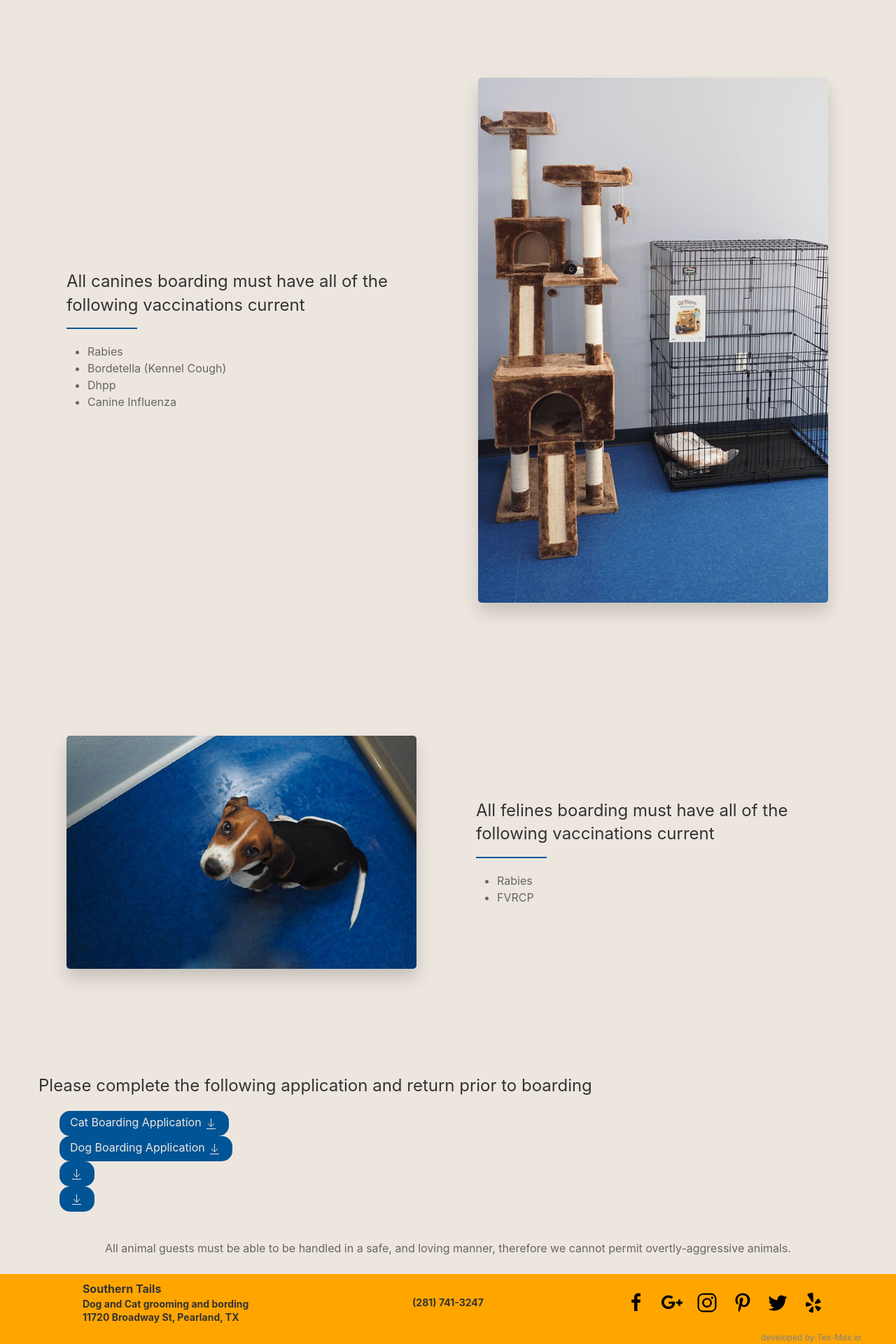
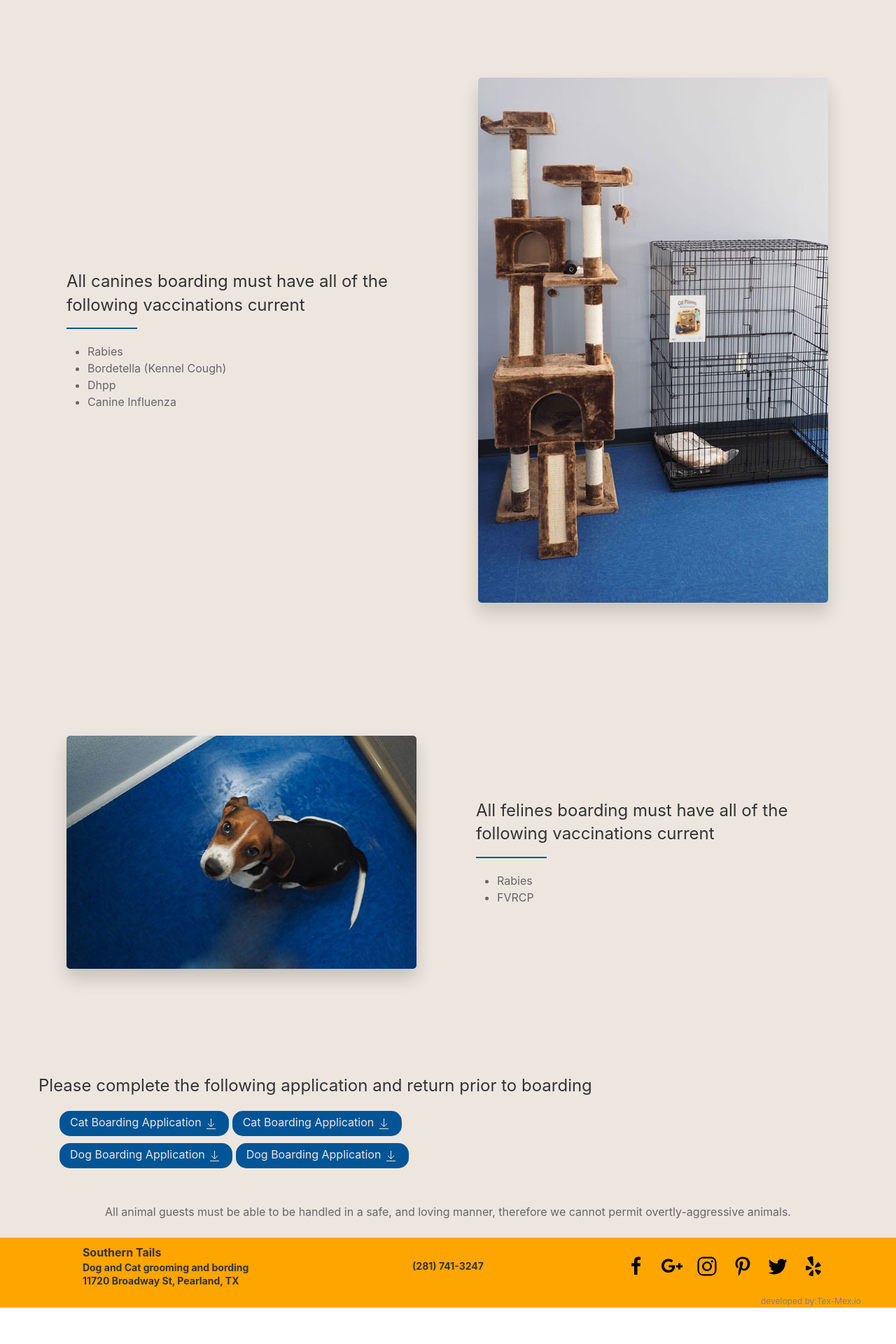
Before and after one commit to TechMex-io/southernTails, a Jekyll site: the page built from boarding.md, in a window 1280 px wide. Shown: the part 1542-3462 px from the top of the page at 70% size. Built offline with Jekyll 4.4.1, drawn with Linux system fonts in a browser that asks for light colours; after the commit the page ends 3410 px from its top, so only the background shows below that.

Commit message:
trying to get the text and url links to match

```diff
--- a/_layouts/service.html
+++ b/_layouts/service.html
@@ -91,9 +91,10 @@ layout: default
           <div class="uk-width-1-1@s">
             <h3>{{ page.body_heading_links }}</h3>
             <ul style="list-style-type: none;">{% for items in page.body_desc_links %}
-             <li> <a class="downLoadLink" uk-icon="download" href="{{items.desc_url}}">
+             <li>{% for url in page.body_desc_urls %}
+               <a class="downLoadLink" uk-icon="download" href="{{url.desc_url}}">
                 {{ items.desc_links }}
-              </a></li>
+              </a>{% endfor %}</li>
                 {% endfor %}
             </ul>
           </div>
@@ -130,6 +131,7 @@ layout: default
     padding-left: 15px;
     padding-right: 15px;
     margin-right: 0px;
+    margin-bottom: 10px;
   }
   /* Mobile First */
   .hero {
--- a/boarding.md
+++ b/boarding.md
@@ -44,6 +44,7 @@ body_heading_links : Please complete the following application and return prior
 body_desc_links:
   - desc_links: Cat Boarding Application
   - desc_links: Dog Boarding Application
+body_desc_urls:
   - desc_url: http://georgeramirezphotography.com/
   - desc_url: http://tech-mex.io/
 
```
